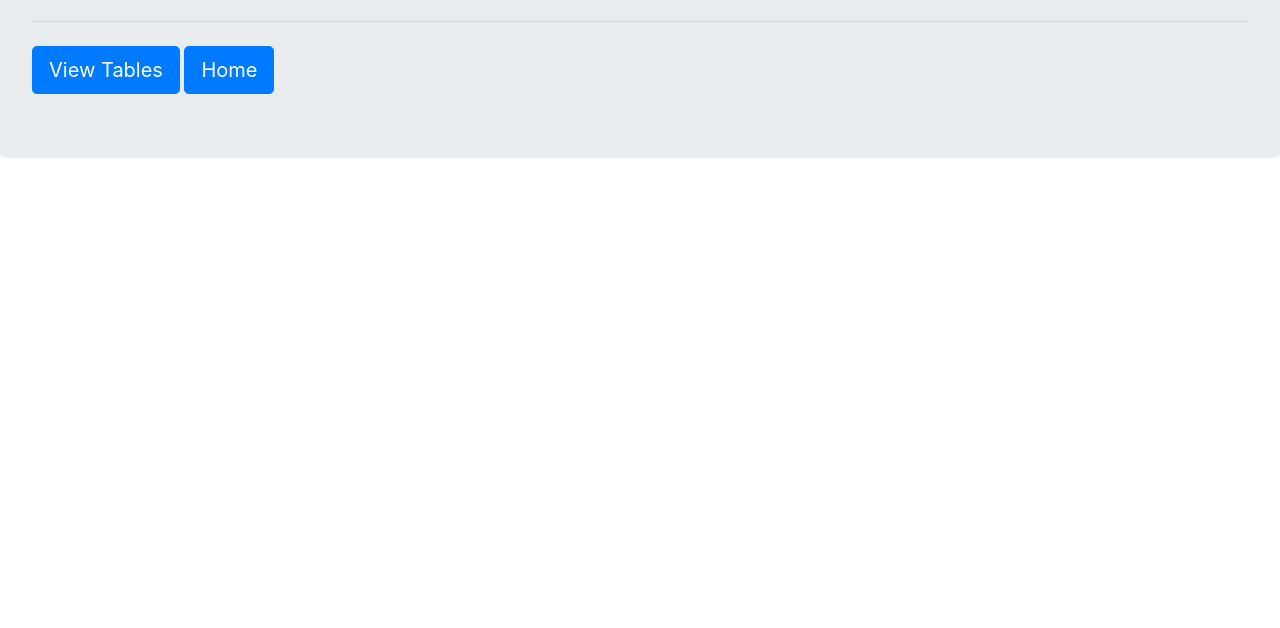
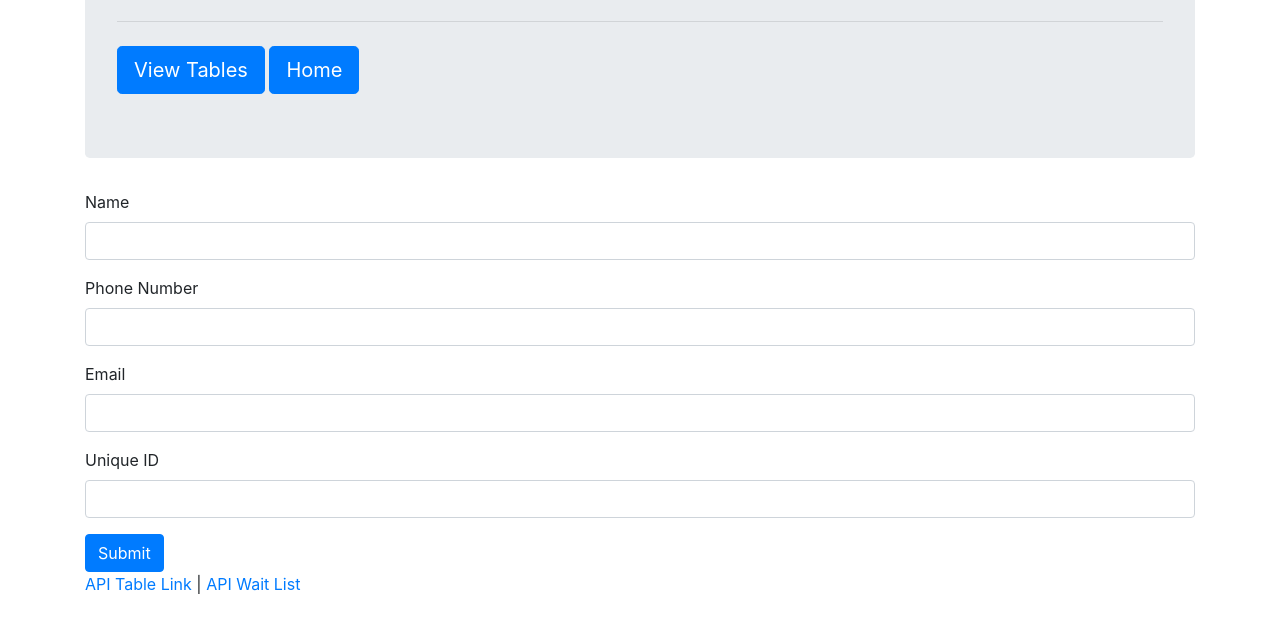
Before and after one commit to Jdilla1212/Hot-Restaurant, a plain HTML site: page reservations.html in a window 1280 px wide. Shown: the part 172-800 px from the top of the page. Drawn offline with nearby package versions, Linux system fonts and the light colour scheme.

Commit message:
added more html with forms and footers

```diff
--- a/reservations.html
+++ b/reservations.html
@@ -1,12 +1,16 @@
 <!DOCTYPE html>
 <html lang="en">
+
 <head>
     <meta charset="UTF-8">
     <meta name="viewport" content="width=device-width, initial-scale=1.0">
-    <title>Home</title>
-    <link rel="stylesheet" href="https://cdn.jsdelivr.net/npm/bootstrap@4.5.3/dist/css/bootstrap.min.css" integrity="sha384-TX8t27EcRE3e/ihU7zmQxVncDAy5uIKz4rEkgIXeMed4M0jlfIDPvg6uqKI2xXr2" crossorigin="anonymous">
+    <title>Reservation Page</title>
+    <link rel="stylesheet" href="https://cdn.jsdelivr.net/npm/bootstrap@4.5.3/dist/css/bootstrap.min.css"
+        integrity="sha384-TX8t27EcRE3e/ihU7zmQxVncDAy5uIKz4rEkgIXeMed4M0jlfIDPvg6uqKI2xXr2" crossorigin="anonymous">
 </head>
+
 <body>
+    <div class="container">
         <div class="jumbotron">
             <h1 class="display-4">Hot Restaurant</h1>
             <p class="lead">We only have 5 tables! Book your seat before they all are gone!</p>
@@ -14,6 +18,38 @@
             <a class="btn btn-primary btn-lg" href="#" role="button">View Tables</a>
             <a class="btn btn-primary btn-lg" href="#" role="button">Home</a>
         </div>
+    </div>
+    <div class="container">
+        <form role="form">
+            <div class="form-group">
+                <label for="reserve-name">Name</label>
+                <input type="text" class="form-control" id="reserve-name">
+            </div>
+            <div class="form-group">
+                <label for="reserve-phone">Phone Number</label>
+                <input type="text" class="form-control" id="reserve-phone">
+            </div>
+            <div class="form-group">
+                <label for="reserve-email">Email</label>
+                <input type="text" class="form-control" id="reserve-email">
+            </div>
+            <div class="form-group">
+                <label for="reserve-unique-id">Unique ID</label>
+                <input type="text" class="form-control" id="reserve-unique-id">
+            </div>
+            <button type="submit" class="btn btn-primary submit">Submit</button>
+        </form>
+    </div>
 
+
+    <footer class="footer">
+        <div class="container">
+            <p>
+                <a href="">API Table Link</a> |
+                <a href="">API Wait List</a>
+            </p>
+        </div>
+    </footer>
 </body>
+
 </html>
```
Also changed, not shown: home.html (+15 -2 lines), tables.html (+15 -2 lines). Lines whose indentation alone changed are shown as unchanged.
